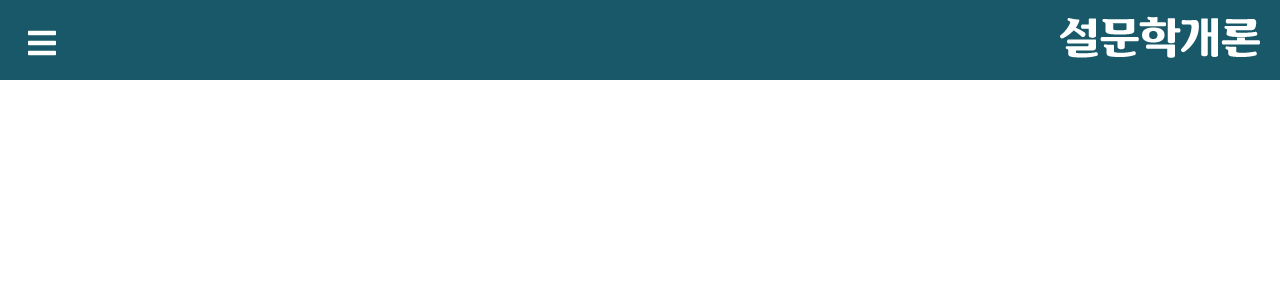
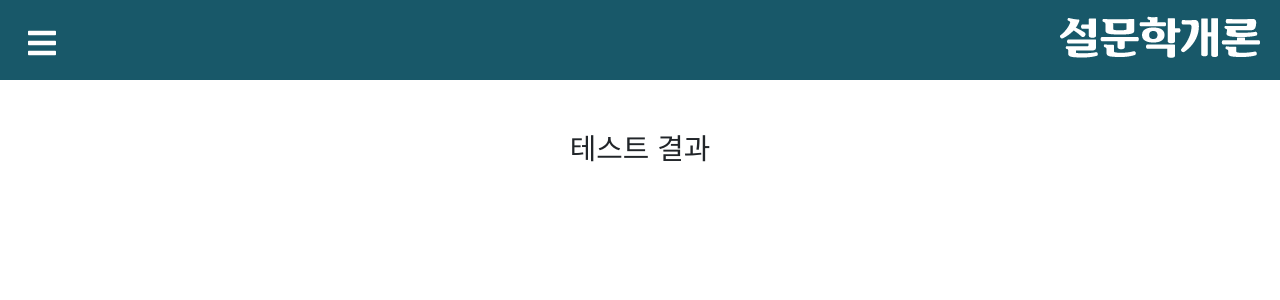
Before and after one commit to ParkJaeyeon0308/ServeyTheory, a React (Create React App) app in the folder serveytheory/: page /collect in a window 1280 px wide. Shown: the top 300 px of the page. Built offline with nearby package versions, Linux system fonts and the light colour scheme; a web font is replaced by a local one.

Commit message:
collect, developer_intro, question route 추가 & collect 기본 설정

```diff
--- a/serveytheory/src/App.js
+++ b/serveytheory/src/App.js
@@ -1,15 +1,15 @@
-import React from 'react';
-import './App.css';
-import { useState, useEffect } from 'react';
-import NavBar from './component/NavBar';
-import {BrowserRouter as Router, Switch, Route} from 'react-router-dom';
-import Home from './pages/Home';
-import Login from './pages/Login';
-import Account from './pages/Account';
-import PassChange from './pages/PassChange';
-import QuitAccount from './pages/QuitAccount';
-import SignUp from './pages/SignUp';
-import customAxios from './customAxios';
+import React from "react";
+import "./App.css";
+import { useState, useEffect } from "react";
+import NavBar from "./component/NavBar";
+import { BrowserRouter as Router, Switch, Route } from "react-router-dom";
+import Home from "./pages/Home";
+import Login from "./pages/Login";
+import Account from "./pages/Account";
+import PassChange from "./pages/PassChange";
+import QuitAccount from "./pages/QuitAccount";
+import SignUp from "./pages/SignUp";
+import customAxios from "./customAxios";
 import Question from "./pages/Question/question";
 import Collect from "./pages/Collect/collect";
 import Result from "./pages/Result/result";
@@ -18,7 +18,7 @@ import Developer_intro from "./pages/Developer_intro/developer_intro";
 // 여기서 페이지 이동을 담당
 function App() {
     // IP주소 변수 선언
-   const [ip, setIp] = useState('');
+    const [ip, setIp] = useState("");
 
     // IP주소 값을 설정합니다.
     function callback(data) {
@@ -26,12 +26,10 @@ function App() {
     }
 
     // 첫번째 렌더링을 다 마친 후 실행합니다.
-   useEffect(
-     () => {
+    useEffect(() => {
         // 클라이언트의 IP주소를 알아내는 백엔드의 함수를 호출합니다.
-       customAxios('/ip', callback);
-     }, []
-   );
+        customAxios("/ip", callback);
+    }, []);
     return (
         <>
             {/* <div className="App">
@@ -40,15 +38,21 @@ function App() {
       </header>
     </div> */}
             <Router>
-      <NavBar/>
+                <NavBar />
                 <Switch>
-      <Route path='/' exact component={Home} />
-      <Route path='/login' exact component={Login} />
-          <Route path='/signup' component={SignUp} />
-          <Route path='/result' component={Result} />
-          <Route path='/account' component={Account} />
-          <Route path='/pass_change' component={PassChange} />
-          <Route path='/quit_account' component={QuitAccount} />
+                    <Route path="/" exact component={Home} />
+                    <Route path="/login" exact component={Login} />
+                    <Route path="/signup" component={SignUp} />
+                    <Route path="/result" component={Result} />
+                    <Route path="/account" component={Account} />
+                    <Route path="/pass_change" component={PassChange} />
+                    <Route path="/quit_account" component={QuitAccount} />
+                    <Route path="/collect" component={Collect} />
+                    <Route path="/question" component={Question} />
+                    <Route
+                        path="/developer_intro"
+                        component={Developer_intro}
+                    />
                 </Switch>
             </Router>
         </>
--- a/serveytheory/src/pages/Collect/collect.css
+++ b/serveytheory/src/pages/Collect/collect.css
@@ -0,0 +1,16 @@
+.container {
+    height: 100%;
+    display: flex;
+    flex-flow: row wrap;
+    justify-content: center;
+    align-items: center;
+    align-content: center;
+    align-self: center;
+    margin-top: 1rem;
+}
+
+.test_result {
+    text-align: center;
+    font-size: 1.8em;
+    margin-top: 3rem;
+}
--- a/serveytheory/src/pages/Collect/collect.js
+++ b/serveytheory/src/pages/Collect/collect.js
@@ -4,7 +4,8 @@ import "./collect.css";
 function collect() {
     return (
         <div className="collect">
-            <h1>collect</h1>
+            <div className="test_result">테스트 결과</div>
+            <div className="container"></div>
         </div>
     );
 }
```
Lines whose indentation alone changed are shown as unchanged.
